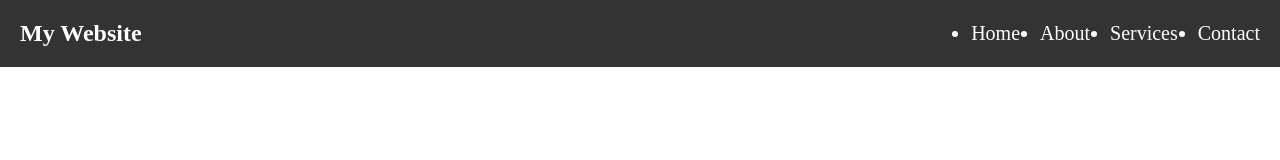
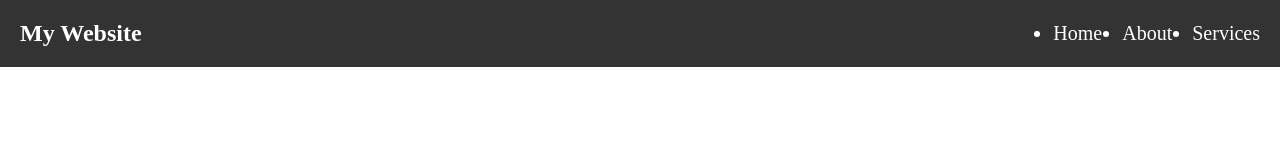
Before and after one commit to Priyanka-Chature/Food-delivery-app, a React (Vite) app in the folder my-app/: page / in a window 1280 px wide. Shown: the top 160 px of the page. Built offline with nearby package versions, Linux system fonts and the light colour scheme.

Commit message:
first-change

```diff
--- a/my-app/src/components/Navbar.jsx
+++ b/my-app/src/components/Navbar.jsx
@@ -10,7 +10,7 @@ const Navbar = () => {
                 <li><a href="#">Home</a></li>
                 <li><a href="#">About</a></li>
                 <li><a href="#">Services</a></li>
-                <li><a href="#">Contact</a></li>
+
              </ul>
         </nav>
 
```
